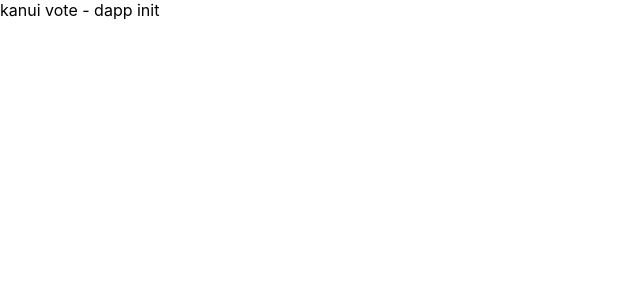
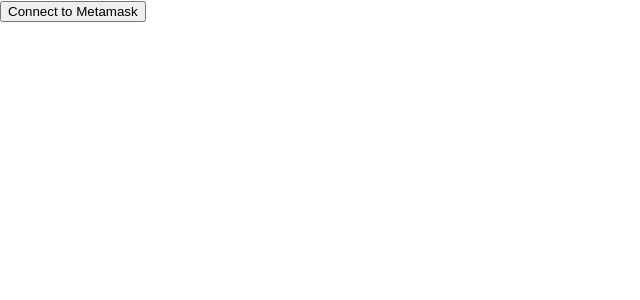
Before and after one commit to marleykanui/kanui-vote, a Next.js app in the folder client/: page / in a window 1280 px wide. Shown: the top 300 px of the page, without its empty margins (0-640 px from the left). Built offline with nearby package versions, Linux system fonts and the light colour scheme.

Commit message:
kanui-vote - global commit 05 - connected to web3 instance

```diff
--- a/client/pages/index.tsx
+++ b/client/pages/index.tsx
@@ -1,6 +1,34 @@
+// Web3
+import Web3 from 'web3';
+
 // React Types
 import { FC } from 'react';
 
-const KanuiVote: FC = () => <div>kanui vote - dapp init</div>;
+const KanuiVote: FC = () => {
+  const loadWeb3 = async () => {
+    //  @ts-ignore
+    if (window.ethereum) {
+      //  @ts-ignore
+      window.web3 = new Web3(window.ethereum);
+      //  @ts-ignore
+      await window.ethereum.enable();
+      //  @ts-ignore
+    } else if (window.web3) {
+      //  @ts-ignore
+      window.web3 = new Web3(window.web3.currentProvider);
+    } else {
+      window.alert(
+        'Non-Ethereum browser detected. You should consider MetaMask'
+      );
+    }
+    // @ts-ignore
+    console.log(window.ethereum.selectedAddress);
+  };
+  return (
+    <div>
+      <button onClick={loadWeb3}> Connect to Metamask </button>
+    </div>
+  );
+};
 
 export default KanuiVote;
```
Also changed, not shown: client/pages/_app.tsx (line endings or trailing spaces), 2 other files (tests, documents, lock files or other folders).
